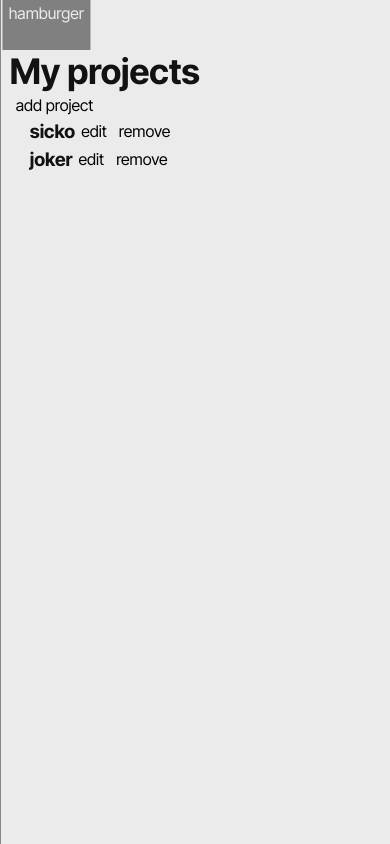
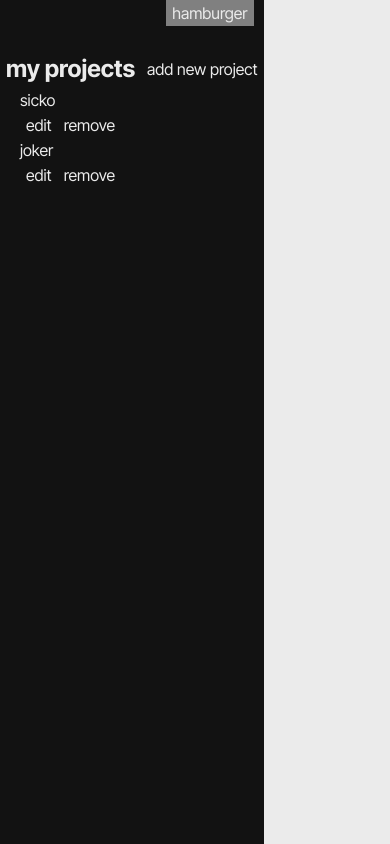
Before and after one commit to rajvatsal/todo, a website built with webpack: page src/template.html in a window 390 px wide. Built offline with nearby package versions, Linux system fonts and the light colour scheme.

Commit message:
refactor: Make hamburber container static
Animation for sidebar toggle button is now done on the button itself
instead of setting animations on the button container i.e. hamburger
contianer.

This gets rid of ugly background in the toggle button.

- Animation on .btn-hamburger

```diff
--- a/src/css/styles.css
+++ b/src/css/styles.css
@@ -3,6 +3,10 @@
 .topbar-container,
 .hamburger-container {
   height: var(--h-topbar-container);
+}
+
+.hamburger-container {
+  text-align: right;
 }
 
 ::marker {
@@ -85,13 +89,12 @@ div.task-container {
   margin-left: calc(-1 * var(--fb-sidebar-fixed));
 }
 
-.hamburger-container.nav-open {
+.btn-hamburger.nav-open {
   margin-right: 10px;
 }
 
-.hamburger-container {
+.btn-hamburger {
   margin-right: -90px;
-  align-self: flex-end;
   z-index: 1;
   transition: margin-right var(--as-nav) ease;
   background-color: grey;
--- a/src/scripts/dom.js
+++ b/src/scripts/dom.js
@@ -22,7 +22,7 @@ const btnTaskCancel = $(".task-form__btn-cancel");
 const btnMyProjects = $(".btn-project-home");
 const btnCancelProjectForm = $(".btn__cancel-project-form");
 const btnSubmitEditForm = $(".btn__form-edit-project");
-const hamburger = $(".hamburger-container");
+const hamburger = $(".btn-hamburger");
 const sidebar = $(".side-bar");
 const projectsNavSidebar = $(".projects-nav-container");
 const projectsNavPrimary = $(".page__projects-nav-primary");
@@ -649,9 +649,13 @@ $(".btn__cancel-edit-project").addEventListener(
 function setInitialSidebarState() {
 	// min-widnow size should match the media query min-width in css
 	// should sidebar be opened or closed on the first render
-	if (window.screen.width > 800) return;
-	sidebar.setAttribute("class", "side-bar hidden");
-	hamburger.setAttribute("class", "hamburger-container");
+	if (window.screen.width < 800) {
+		sidebar.setAttribute("class", "side-bar hidden");
+		hamburger.setAttribute("class", "btn-hamburger");
+	} else {
+		sidebar.setAttribute("class", "side-bar");
+		hamburger.setAttribute("class", "btn-hamburger nav-open");
+	}
 }
 
 function renderApp(projectList) {
--- a/src/template.html
+++ b/src/template.html
@@ -9,7 +9,7 @@
 
 <body>
   <div class="side-bar">
-    <div class="hamburger-container nav-open">
+    <div class="hamburger-container">
       <button type="button" class="btn-hamburger">hamburger</button>
     </div>
     <div class="my-projects-container">
```
